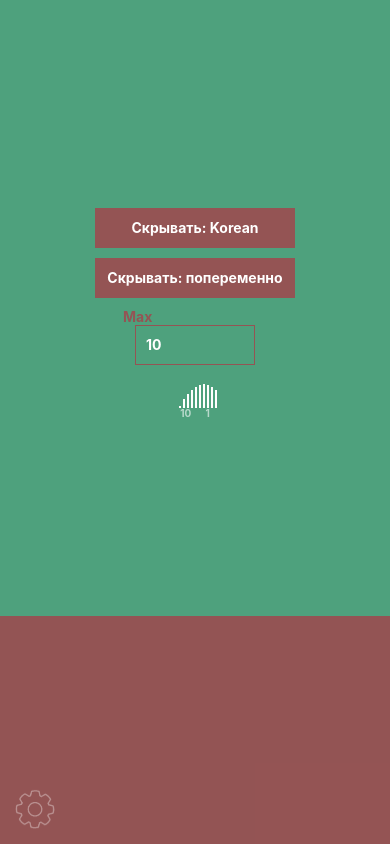
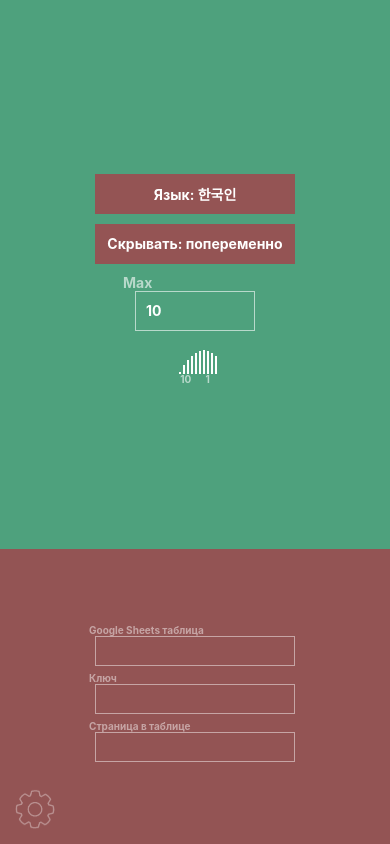
Before and after one commit to Maks-eco/Language-learning-app, a React Native app: screen / in a window 390 px wide. Both pictures are taken after a click on the element 35 px from the left and 808 px from the top of the page. Built offline with nearby package versions, Linux system fonts and the light colour scheme; no server answers.

Commit message:
add change gsheet link by app user, check user data to fullfil or assing to undefined

```diff
--- a/modules/gsheetData.js
+++ b/modules/gsheetData.js
@@ -3,13 +3,14 @@
 
 // let good = 'norm'
 
-async function funcFunc(lang_c, link, key){
+async function funcFunc(lang_c, link, key, listNameTable){
 // `https://sheets.googleapis.com/v4/spreadsheets/1csysK6t9agb7WFohdAKFcZUbACvZ3-qN8fhapcJtYYg/values/${lang}?valueRenderOption=FORMATTED_VALUE&key=AIzaSyCWFhSQBc5xjNZyj8OEth3P9ZWNg83HDwo`
   if(!link) link = '1csysK6t9agb7WFohdAKFcZUbACvZ3-qN8fhapcJtYYg'
   if(!key)  key = 'AIzaSyCWFhSQBc5xjNZyj8OEth3P9ZWNg83HDwo'
 
   try {
-    const lang = (lang_c == 'kor') ? 'Kor_list' : 'Eng_list' // 'Test_list'
+    let lang = (lang_c == 'kor') ? 'Kor_list' : 'Eng_list' // 'Test_list'
+    if(listNameTable) lang = listNameTable
     let data = await fetch(
       `https://sheets.googleapis.com/v4/spreadsheets/${link}/values/${lang}?valueRenderOption=FORMATTED_VALUE&key=${key}`
     );
@@ -39,10 +40,10 @@ async function funcFunc(lang_c, link, key){
   }
 }
 
-function promiseDataGsheet (lang_c, link, key){
+function promiseDataGsheet (lang_c, link, key, listNameTable){
   return new Promise((resolve, reject) => {
     try{
-      const res = funcFunc(lang_c, link, key)
+      const res = funcFunc(lang_c, link, key, listNameTable)
       resolve(res)
     }catch (err){
       reject(err)
--- a/modules/lessonGenerator.js
+++ b/modules/lessonGenerator.js
@@ -52,7 +52,7 @@ interfaceEmitter
   }
 }).on('getPlot', (msg) => {
   try {
-    console.log('reparePropabilityVisualisation(msg)',msg)
+    // console.log('reparePropabilityVisualisation(msg)',msg)
     interfaceEmitter.emit('getPlotReturn', preparePropabilityVisualisation(msg))
   } catch(e) {
     console.log(e)
@@ -276,14 +276,14 @@ function randomChoiseFromPlotObj(len){
       prblty = Math.random()
     }else{
       goThis = false
-      goThis = chechIndexByAlreadyExist(someInd)
+      goThis = checkIndexByAlreadyExist(someInd)
       if(goThis) someInd = Math.ceil( Math.random() * objIndProbGlobal.length ) - 1
     }
   }
   return len - objIndProbGlobal[someInd].ind - 1
 }
 
-function chechIndexBy(){
+function checkIndexBy(){
   let exArr = []
   let maxCall = 0
   return (ind_arr) => {
@@ -305,7 +305,7 @@ function chechIndexBy(){
     }
   }
 }
-const chechIndexByAlreadyExist = chechIndexBy()
+const checkIndexByAlreadyExist = checkIndexBy()
 
 const scopeSetts = () => {return dataGlobSettings}
 
--- a/modules/settingsInputs.js
+++ b/modules/settingsInputs.js
@@ -34,8 +34,8 @@ class SetsInterf extends Component {
       <View  style={styleSets.cont}>
         <View  style={styleSets.block1}>
           <ChoiseInput
-            name='current_lang' label='Скрывать: '
-            arr={{eng:'English', kor:'Korean'}}
+            name='current_lang' label='Язык: '
+            arr={{eng:'English', kor:'한국인'}}
             onTapChoise={this.testEventFromCh}
             settingsData={scopeInSets}  />
           <ChoiseInput
@@ -59,6 +59,21 @@ class SetsInterf extends Component {
             settingsData={scopeInSets} />
         </View>
         <View style={styleSets.block2}>
+          <SetsInput
+            name='table' label='Google Sheets таблица'
+            onInpValueText={this.testEventFromCh}
+            settingsData={scopeInSets}
+            longText={true} />
+          <SetsInput
+            name='key' label='Ключ'
+            onInpValueText={this.testEventFromCh}
+            settingsData={scopeInSets}
+            longText={true} />
+          <SetsInput
+            name='list' label='Страница в таблице'
+            onInpValueText={this.testEventFromCh}
+            settingsData={scopeInSets}
+            longText={true} />
         </View>
       </View >
     );
@@ -109,7 +124,13 @@ const ShowPlot = (props) => {
 };
 
 const SetsInput = (props) => {
-  const number = props.settingsData[props.settingsData.current_lang][props.name]
+  let number
+  if(props.longText) {
+    number = props.settingsData[props.name]
+    if(number && number !== '') number = number.toString() // number = ' '
+  } else {
+    number = props.settingsData[props.settingsData.current_lang][props.name].toString()
+  }
 
   function onInInInInIn(e){
     props.onInpValueText(e);
@@ -124,14 +145,24 @@ const SetsInput = (props) => {
     onInInInInIn(JSON.stringify(bufScope))
   }
 
+  function doroyText(event){
+    const bufScope = props.settingsData
+    bufScope[props.name] = event
+    onInInInInIn(JSON.stringify(bufScope))
+  }
+
+  const legendView = props.longText ? styleSets.inputLegend2 : styleSets.inputLegend
+  const inputView = props.longText ? styleSets.input2 : styleSets.input
+  const kboardtype = props.longText ?  'text' : "numeric"
+
   return (
     <SafeAreaView>
-      <Text style={styleSets.inputLegend}>{props.label}  </Text>
+      <Text style={legendView}>{props.label}  </Text>
       <TextInput
-          style={styleSets.input}
-          onChangeText={doroy}
-          value={number.toString()}
-          keyboardType="numeric"
+          style={inputView}
+          onChangeText={props.longText ? doroyText : doroy}
+          value={number/*.toString()*/}
+          keyboardType={kboardtype}
         />
 
     </SafeAreaView>
@@ -215,23 +246,41 @@ const styleSets = StyleSheet.create({
     alignItems: 'center',
     backgroundColor: '#0d7e4ebb',
     width:'100%',
-    height:'73%',
+    height:'65%',
   },
   block2: {
+    justifyContent: 'center',
+    alignItems: 'center',
     backgroundColor: '#6c1515bb',
     width:'100%',
-    height:'27%',
+    height:'35%',
   },
   inputLegend:{
     fontWeight: 'bold',
-    color: '#945454' /*'#fff'*/,
+    color: /*'#945454'*/ '#ffffff99',
   },
   input: {
     color: '#fff',
     height: 40,
     width: 120,
     margin: 12,
-    borderColor: '#945454' /*'#fff'*/,
+    borderColor: /*'#945454'*/ '#ffffff99',
+    borderWidth: 1,
+    padding: 10,
+    fontWeight: 'bold',
+    marginTop:0,
+  },
+  inputLegend2:{
+    fontWeight: 'bold',
+    color: /*'#4ea17e'*/ '#ffffff77',
+    fontSize: 10,
+  },
+  input2: {
+    color: '#fff',
+    height: 30,
+    width: 200,
+    margin: 6,
+    borderColor: /*'#945454'*/ '#ffffff77',
     borderWidth: 1,
     padding: 10,
     fontWeight: 'bold',
--- a/modules/updateStateController.js
+++ b/modules/updateStateController.js
@@ -16,7 +16,36 @@ export let dataGlobDictionary = [
     {la: "말이 없습니다", tr: "no words", co: "mal-i eobs-seubnida"},
   ]
 
-export let dataGlobSettings = {current_lang:'kor',kor:{min:0,max:10},eng:{min:0,max:10},hide:'bth'}
+export let dataGlobSettings = {
+  current_lang:'kor',
+  kor:{min:0,max:10},
+  eng:{min:0,max:10},
+  hide:'bth',
+  table: '',
+  key: '',
+  list: '',
+}
+
+function checkUserInput(){
+  let undArr = []
+  for(const item of arguments){
+    undArr.push(void 0)
+  }
+  try{
+    let existEmpty = false
+    for(const item of arguments){
+      if (!item || item == '' ) existEmpty = true
+    }
+    if (existEmpty){
+      return undArr
+    } else {
+     return arguments
+    }
+  }catch (e){
+    console.log(e)
+    return undArr
+  }
+}
 
 async function init(){
   getData('dictionary')
@@ -26,7 +55,9 @@ async function init(){
       dataGlobSettings = JSON.parse( res)
 
       let chnk = JSON.parse(res)
-      promiseGoogleSheet(chnk.current_lang)
+      const [table, key, list] = checkUserInput(chnk.table, chnk.key, chnk.list)
+      // console.log(table, key, list)
+      promiseGoogleSheet(chnk.current_lang, table, key, list)
         .then((msg)=>{
           storeData('dictionary', msg);
           dataGlobDictionary = JSON.parse( msg)
```
